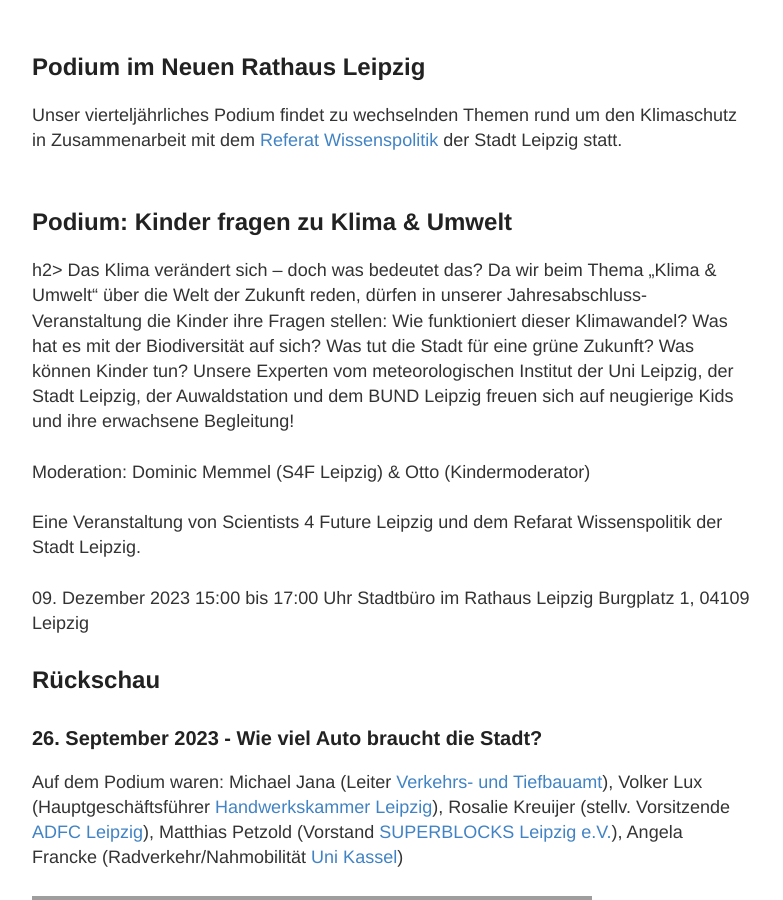
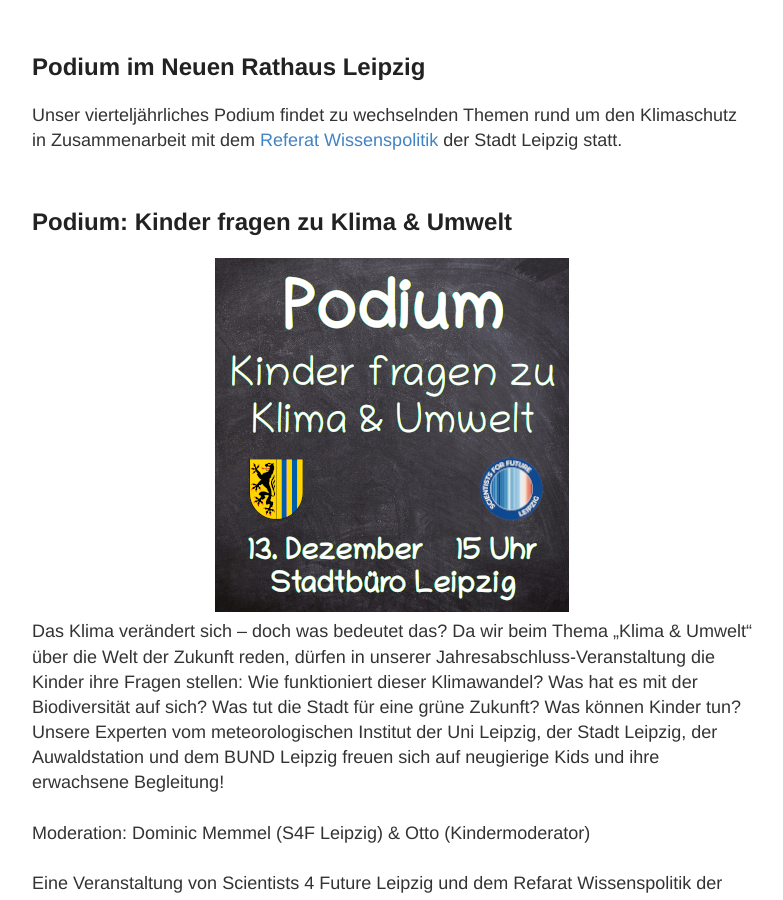
Before and after one commit to s4f-leipzig/s4f-leipzig.github.io, a Jekyll site: the page built from podium.html, in a window 1280 px wide and 900 px high, scrolled down 230 px. Shown: the whole window, without its empty margins (248-1031 px from the left). Built offline with Jekyll 4.4.1, drawn with Linux system fonts in a browser that asks for light colours; grey boxes are pictures that could not be loaded.

Commit message:
Update podium.html

```diff
--- a/podium.html
+++ b/podium.html
@@ -5,7 +5,8 @@
 Unser vierteljährliches Podium findet zu wechselnden Themen rund um den Klimaschutz in Zusammenarbeit mit dem <a href="https://www.leipzig.de/buergerservice-und-verwaltung/aemter-und-behoerdengaenge/behoerden-und-dienstleistungen/dienststelle/referat-wissenspolitik-0117" target="blank">Referat Wissenspolitik</a> der Stadt Leipzig statt.
 <br><br>
 
-<h2>Podium: Kinder fragen zu Klima & Umwelt</h2>h2>
+<h2>Podium: Kinder fragen zu Klima & Umwelt</h2>
+<div align="center"><img src="https://github.com/s4f-leipzig/s4f-leipzig.github.io/blob/master/images/Stopper%20DezS4F.png"></div>
 Das Klima verändert sich – doch was bedeutet das? Da wir beim Thema „Klima & Umwelt“ über die Welt der Zukunft reden, dürfen in unserer Jahresabschluss-Veranstaltung die Kinder ihre Fragen stellen: Wie funktioniert dieser Klimawandel? Was hat es mit der Biodiversität auf sich? Was tut die Stadt für eine grüne Zukunft? Was können Kinder tun? Unsere Experten vom meteorologischen Institut der Uni Leipzig, der Stadt Leipzig, der Auwaldstation und dem BUND Leipzig freuen sich auf neugierige Kids und ihre erwachsene Begleitung!
 <br><br>
 Moderation: Dominic Memmel (S4F Leipzig) & Otto (Kindermoderator)
```
